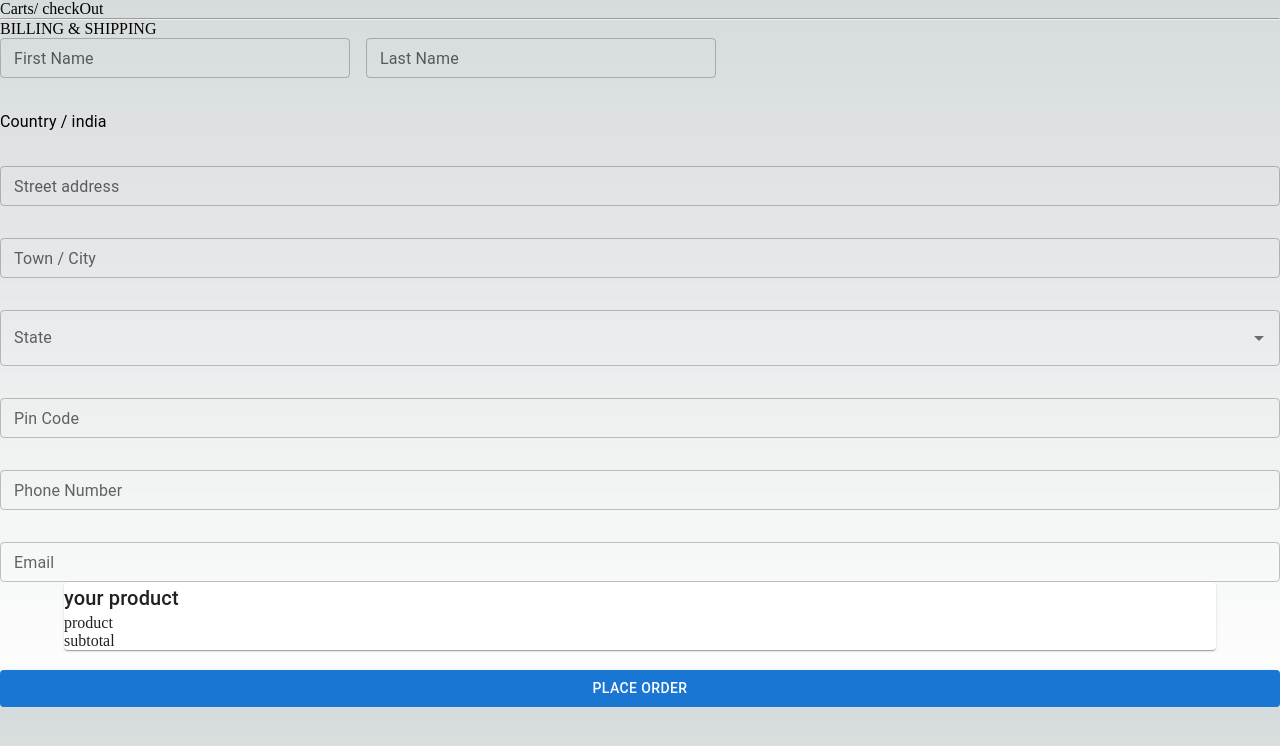
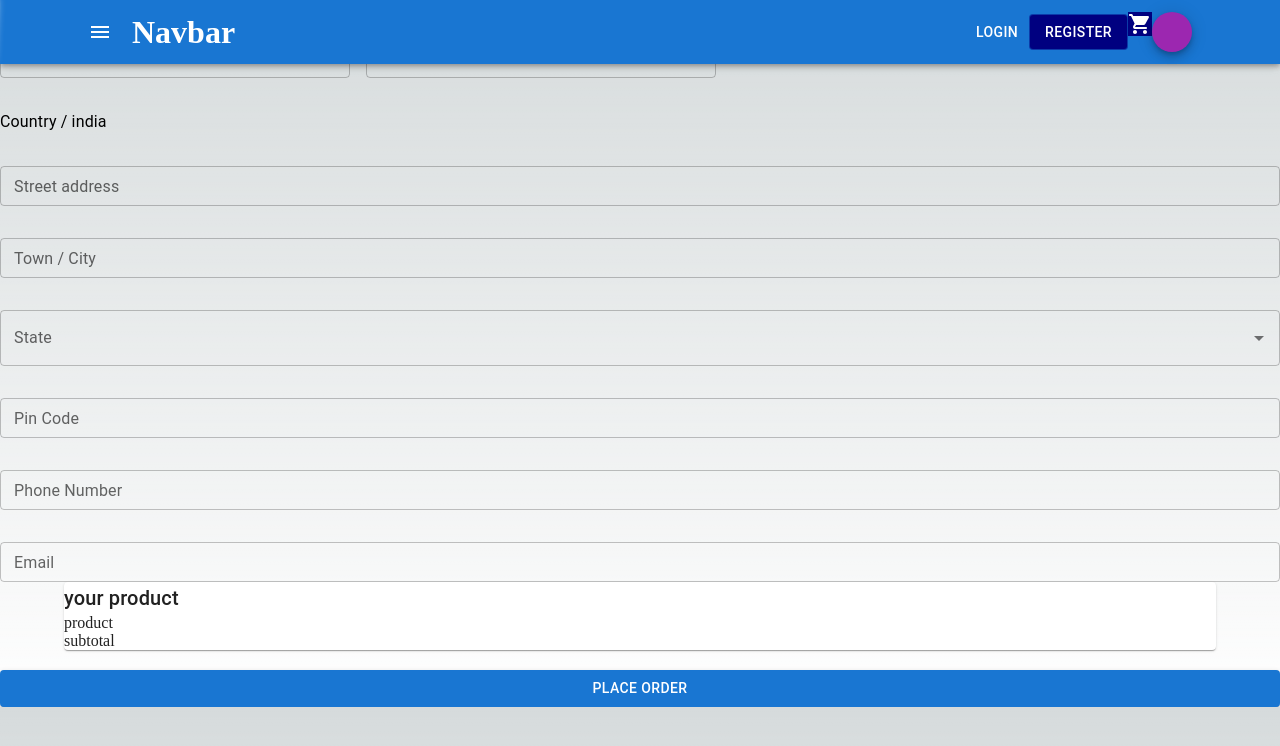
Before and after one commit to Mihir72999/nextcoverapp, a Next.js app: page /checkoutpay in a window 1280 px wide. Shown: the top 746 px of the page. Built offline with nearby package versions, Linux system fonts and the light colour scheme.

Commit message:
Update _app.js

```diff
--- a/src/pages/_app.js
+++ b/src/pages/_app.js
@@ -1,5 +1,16 @@
 import '@/styles/globals.css'
+import { Provider } from 'react-redux'
+import { AppProvider } from '../../state/context'
+import store from '../../state/redux/store'
+import Navbar from './components/Navbar'
 
 export default function App({ Component, pageProps }) {
-  return <Component {...pageProps} />
+  return <>
+  <AppProvider>
+  <Provider store={store}>
+  <Navbar/>
+   <Component  {...pageProps} />
+   </Provider>
+   </AppProvider>
+    </>
 }
```
